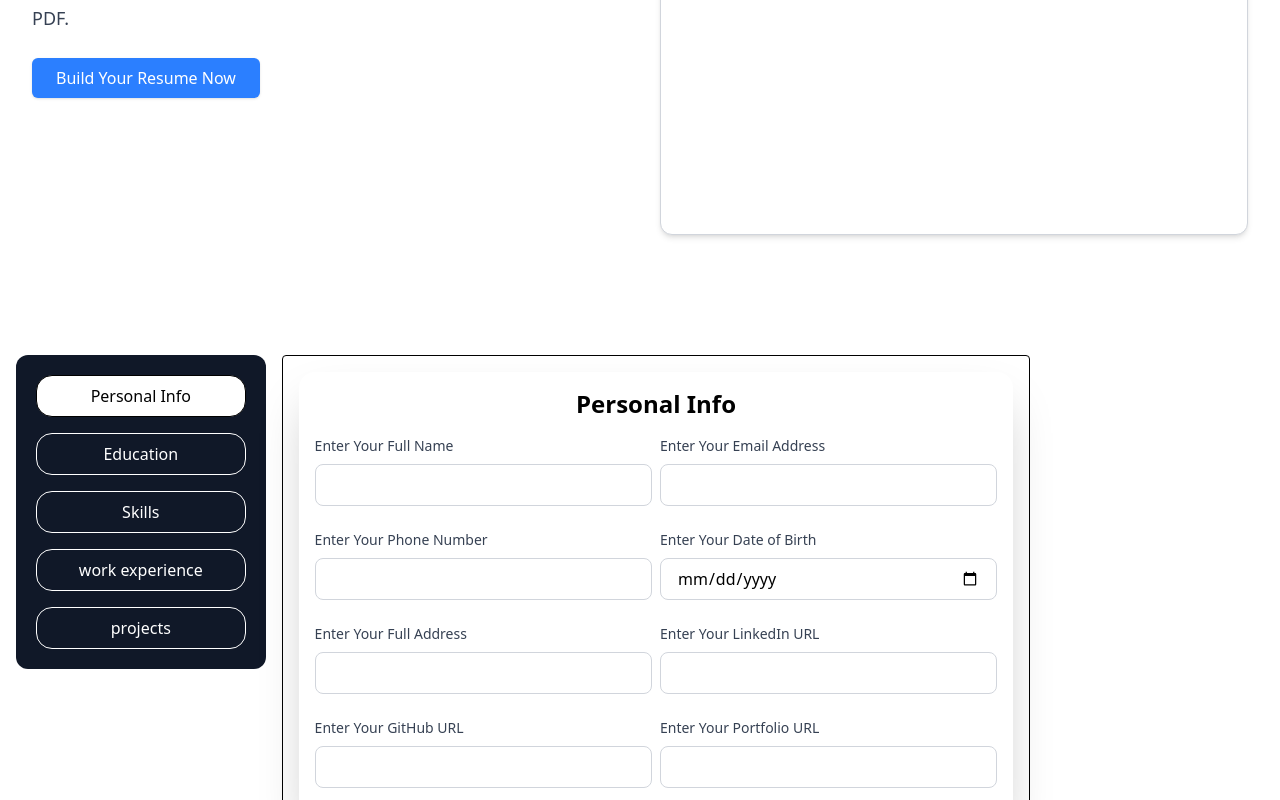
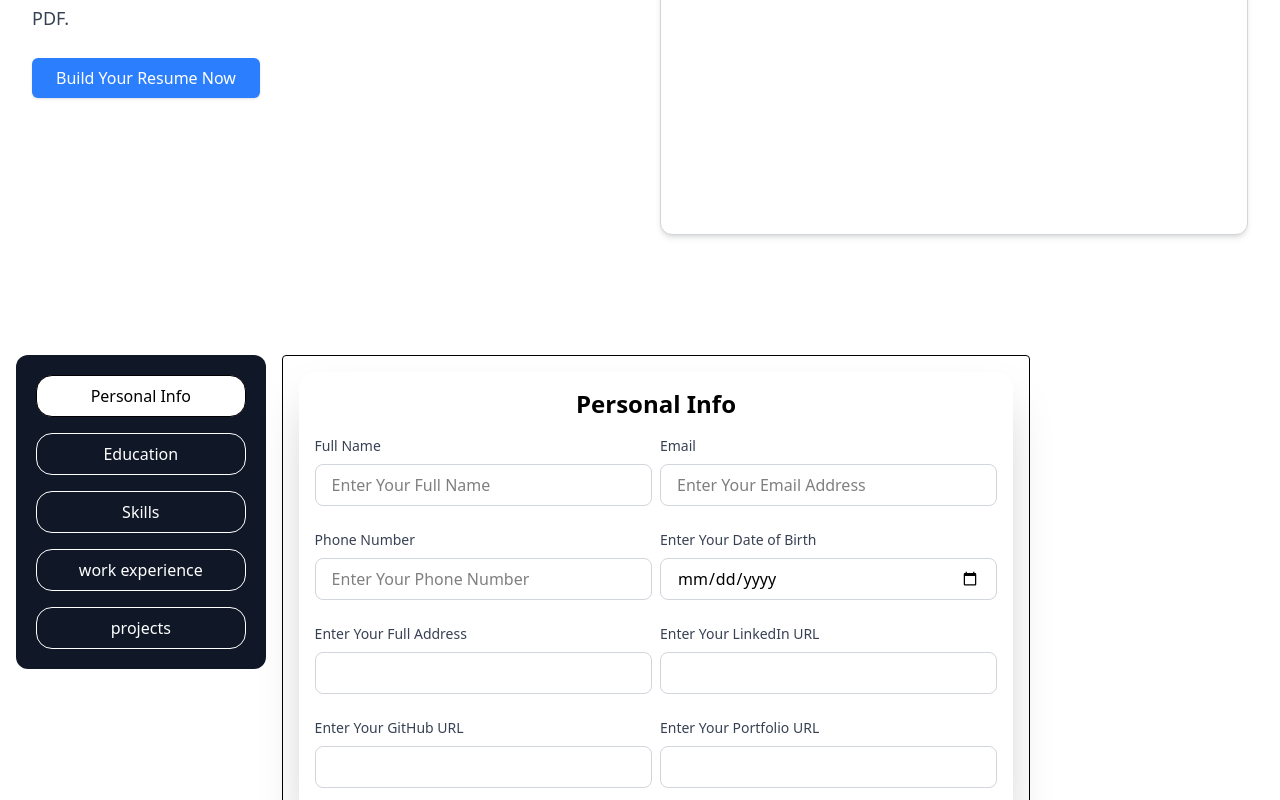
Before and after one commit to joni7679/ResumeBuilder, a React (Vite) app: page / in a window 1280 px wide. Shown: the part 461-1261 px from the top of the page. Built offline with nearby package versions, Linux system fonts and the light colour scheme.

Commit message:
`Fixed typos and updated function calls in PersonalInfo and Tabs components`

```diff
--- a/src/components/PersonalInfo.jsx
+++ b/src/components/PersonalInfo.jsx
@@ -5,6 +5,8 @@ function PersonalInfo({ data, setData }) {
     const handlechangeInput = (e) => {
         const { name, value } = e.target;
         setData({ ...data, [name]: value });
+        console.log(name);
+
     };
 
     console.log("data", data);
@@ -14,14 +16,14 @@ function PersonalInfo({ data, setData }) {
             <h1 className='text-center text-2xl font-bold mb-4'>Personal Info</h1>
             <form>
                 <div className="grid grid-cols-1 lg:grid-cols-2 gap-2">
-                    <InputField type='text' name="fullName" label="Enter Your Full Name" value={data.fullName} onChange={handlechangeInput} />
-                    <InputField type='text' name="email" label="Enter Your Email Address" value={data.email} onChange={handlechangeInput} />
-                    <InputField type='text' name="phone" label="Enter Your Phone Number" value={data.phone} onChange={handlechangeInput} />
+                    <InputField type='text' name="fullName" label="Full Name" placeholder="Enter Your Full Name" value={data.fullName} onChange={handlechangeInput} />
+                    <InputField type='text' name="email" label="Email" placeholder="Enter Your Email Address" value={data.email} onChange={handlechangeInput} />
+                    <InputField type='text' name="phone" label="Phone Number"  placeholder="Enter Your Phone Number" value={data.phone} onChange={handlechangeInput} />
                     <InputField type="date" name="dob" label="Enter Your Date of Birth" value={data.dob} onChange={handlechangeInput} />
-                    <InputField type='text' name="address" label="Enter Your Full Address" value={data.fullName} onChange={handlechangeInput} />
-                    <InputField type='text' name="linkedin" label="Enter Your LinkedIn URL" value={data.fullName} onChange={handlechangeInput} />
-                    <InputField type='text' name="github" label="Enter Your GitHub URL" value={data.fullName} onChange={handlechangeInput} />
-                    <InputField type='text' name="portfolio" label="Enter Your Portfolio URL" value={data.fullName} onChange={handlechangeInput} />
+                    <InputField type='text' name="address" label="Enter Your Full Address" value={data.address} onChange={handlechangeInput} />
+                    <InputField type='text' name="linkedin" label="Enter Your LinkedIn URL" value={data.linkedin} onChange={handlechangeInput} />
+                    <InputField type='text' name="github" label="Enter Your GitHub URL" value={data.github} onChange={handlechangeInput} />
+                    <InputField type='text' name="portfolio" label="Enter Your Portfolio URL" value={data.portfolio} onChange={handlechangeInput} />
                 </div>
             </form>
         </div>
--- a/src/components/Tabs.jsx
+++ b/src/components/Tabs.jsx
@@ -44,11 +44,11 @@ const Tabs = () => {
             case "education":
                 return <Education data={data.education} setData={(updated) => { setFormData({ ...formData, education: updated }) }} />;
             case "skills":
-                return <Skills data={data.skills} setData={(updated) => ({ ...formData, skills: updated })} />;
+                return <Skills data={data.skills} setData={(updated) => { setFormData({ ...formData, skills: updated }) }} />;
             case "work experience":
-                return <WorkEXperience data={data.WorkEXperience} setData={(updated) => ({ ...formData, WorkEXperience: updated })} />
+                return <WorkEXperience data={data.WorkEXperience} setData={(updated) => { setFormData({ ...formData, WorkEXperience: updated }) }} />
             case "projects":
-                return <Projects data={data.projects} setData={(updated) => ({ ...formData, projects: updated })} />
+                return <Projects data={data.projects} setData={(updated) => { setFormData({ ...formData, projects: updated }) }} />
             default:
                 return <PersonalInfo />;
         }
```
